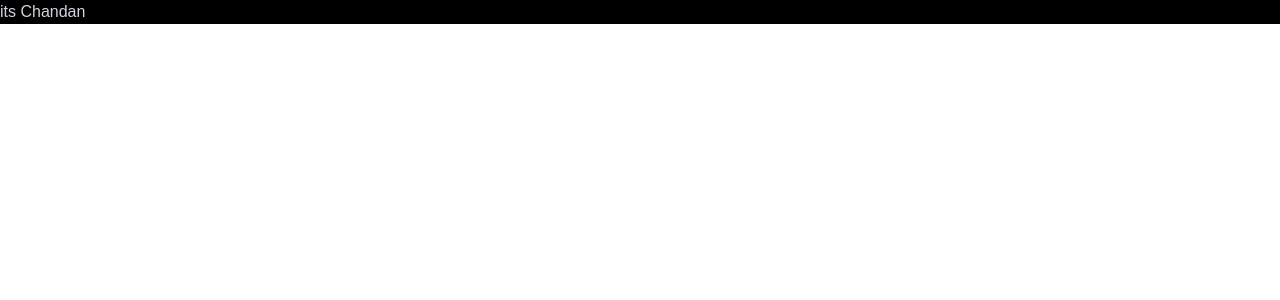
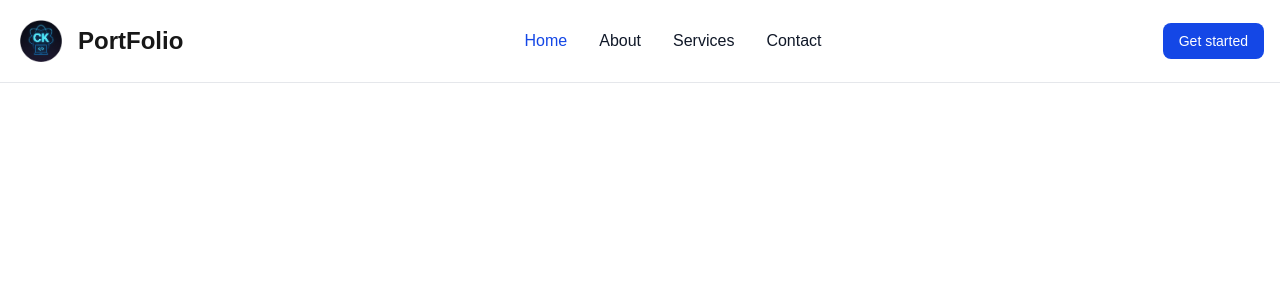
Before and after one commit to ChandanKumarWeb/Portfolio-nextjs, a Next.js app: page / in a window 1280 px wide. Shown: the top 300 px of the page. Built offline with nearby package versions, Linux system fonts and the light colour scheme.

Commit message:
added navbar

```diff
--- /dev/null
+++ b/src/app/Components/Navbar.tsx
@@ -0,0 +1,101 @@
+"use client";
+import React, { useState } from "react";
+import Image from "next/image";
+
+function Navbar() {
+      const [menuOpen, setMenuOpen] = useState(false);
+
+  return (
+    <div>
+      <nav className="bg-white dark:bg-gray-900 fixed w-full z-20 top-0 start-0 border-b border-gray-200 dark:border-gray-600">
+        <div className="max-w-screen-xl flex flex-wrap items-center justify-between mx-auto p-4">
+          <a
+            href="#"
+            className="flex items-center space-x-3 rtl:space-x-reverse"
+          >
+            <Image src="/logo.png" width={50} height={50} alt="my Logo" />
+            <h1 className="self-center text-2xl font-semibold whitespace-nowrap">
+              Port<span className="dark:text-red-600">Folio</span>
+            </h1>
+          </a>
+          <div className="flex md:order-2 space-x-3 md:space-x-0 rtl:space-x-reverse">
+            <button
+              type="button"
+              className="text-white bg-blue-700 hover:bg-blue-800 focus:ring-4 focus:outline-none focus:ring-blue-300 font-medium rounded-lg text-sm px-4 py-2 text-center dark:bg-blue-600 dark:hover:bg-blue-700 dark:focus:ring-blue-800"
+            >
+              Get started
+            </button>
+            <button
+              type="button"
+              className="inline-flex items-center p-2 w-10 h-10 justify-center text-sm text-gray-500 rounded-lg md:hidden hover:bg-gray-100 focus:outline-none focus:ring-2 focus:ring-gray-200 dark:text-gray-400 dark:hover:bg-gray-700 dark:focus:ring-gray-600"
+              aria-controls="navbar-sticky"
+              aria-expanded={menuOpen}
+              onClick={() => setMenuOpen((prev) => !prev)}
+            >
+              <span className="sr-only">Open main menu</span>
+              <svg
+                className="w-5 h-5"
+                aria-hidden="true"
+                xmlns="http://www.w3.org/2000/svg"
+                fill="none"
+                viewBox="0 0 17 14"
+              >
+                <path
+                  stroke="currentColor"
+                  strokeLinecap="round"
+                  strokeLinejoin="round"
+                  strokeWidth="2"
+                  d="M1 1h15M1 7h15M1 13h15"
+                />
+              </svg>
+            </button>
+          </div>
+          <div
+            className={`items-center justify-between w-full md:flex md:w-auto md:order-1 ${
+              menuOpen ? "" : "hidden"
+            }`}
+            id="navbar-sticky"
+          >
+            <ul className="flex flex-col p-4 md:p-0 mt-4 font-medium border border-gray-100 rounded-lg bg-gray-50 md:space-x-8 rtl:space-x-reverse md:flex-row md:mt-0 md:border-0 md:bg-white dark:bg-gray-800 md:dark:bg-gray-900 dark:border-gray-700">
+              <li>
+                <a
+                  href="#"
+                  className="block py-2 px-3 text-white bg-blue-700 rounded-sm md:bg-transparent md:text-blue-700 md:p-0 md:dark:text-blue-500"
+                  aria-current="page"
+                >
+                  Home
+                </a>
+              </li>
+              <li>
+                <a
+                  href="#"
+                  className="block py-2 px-3 text-gray-900 rounded-sm hover:bg-gray-100 md:hover:bg-transparent md:hover:text-blue-700 md:p-0 md:dark:hover:text-blue-500 dark:text-white dark:hover:bg-gray-700 dark:hover:text-white md:dark:hover:bg-transparent dark:border-gray-700"
+                >
+                  About
+                </a>
+              </li>
+              <li>
+                <a
+                  href="#"
+                  className="block py-2 px-3 text-gray-900 rounded-sm hover:bg-gray-100 md:hover:bg-transparent md:hover:text-blue-700 md:p-0 md:dark:hover:text-blue-500 dark:text-white dark:hover:bg-gray-700 dark:hover:text-white md:dark:hover:bg-transparent dark:border-gray-700"
+                >
+                  Services
+                </a>
+              </li>
+              <li>
+                <a
+                  href="#"
+                  className="block py-2 px-3 text-gray-900 rounded-sm hover:bg-gray-100 md:hover:bg-transparent md:hover:text-blue-700 md:p-0 md:dark:hover:text-blue-500 dark:text-white dark:hover:bg-gray-700 dark:hover:text-white md:dark:hover:bg-transparent dark:border-gray-700"
+                >
+                  Contact
+                </a>
+              </li>
+            </ul>
+          </div>
+        </div>
+      </nav>
+    </div>
+  );
+}
+
+export default Navbar;
--- a/src/app/page.tsx
+++ b/src/app/page.tsx
@@ -1,7 +1,9 @@
 "use- client";
+import Navbar from "./Components/Navbar";
 export default function Home() {
   return (
     <div>
+      <Navbar/>
       <h1 className="bg-black text-gray-300">its Chandan</h1>
     </div>
   );
```
Also changed, not shown: public/logo.png (added).
